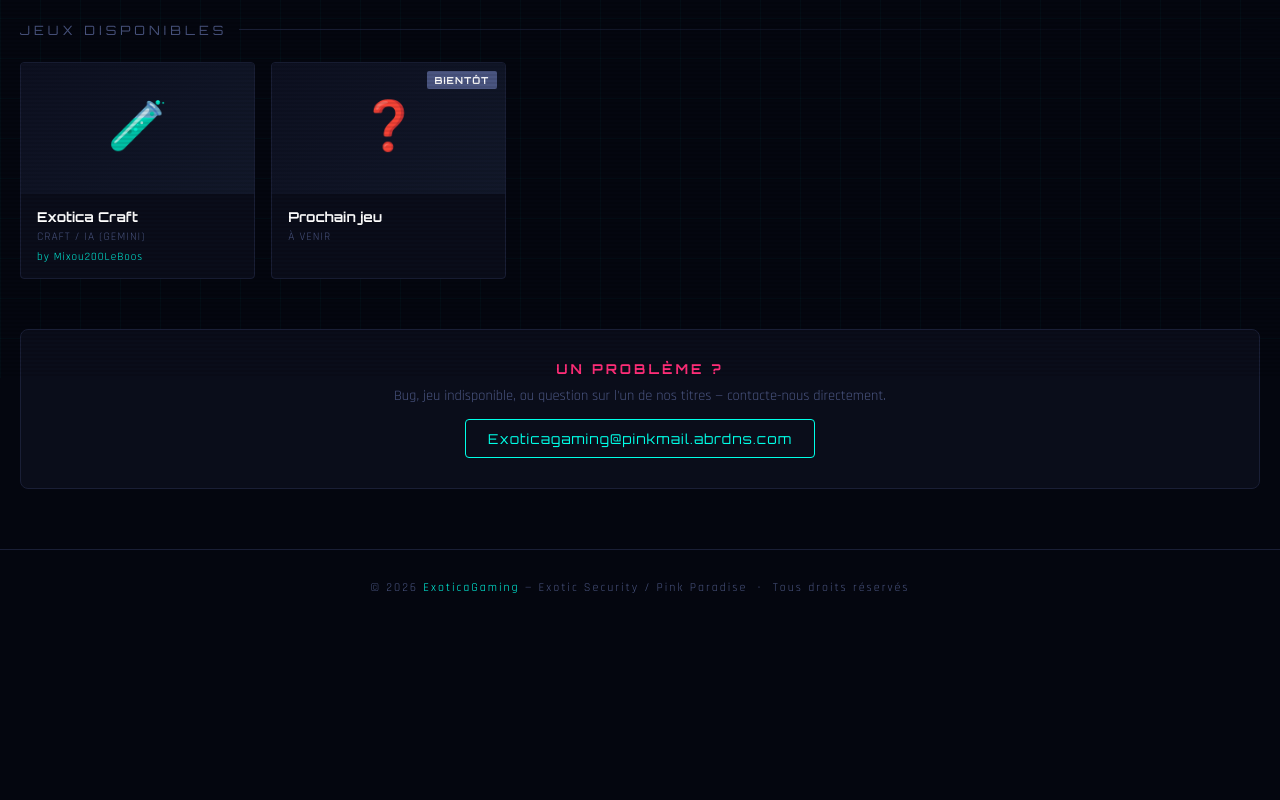
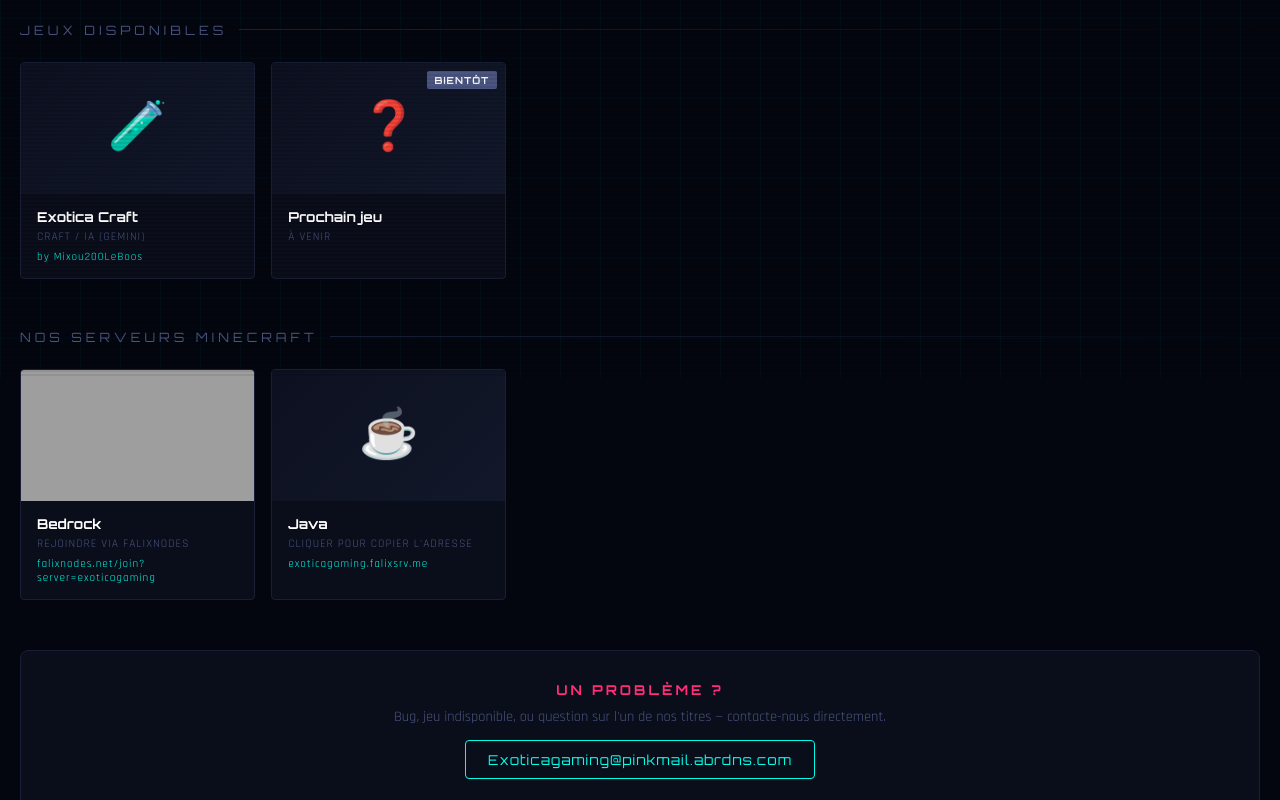
Before and after one commit to ExoticSecurityWeb/ExoticaGaming, a plain HTML site: page index.html in a window 1280 px wide. Shown: the part 422-1222 px from the top of the page. Before the commit the page ends 1047 px from the top, so only its background shows below. Drawn offline with Linux system fonts and the light colour scheme; grey boxes are pictures that could not be loaded.

Commit message:
Add Minecraft servers section to index.html
Added Minecraft server section with game cards for Bedrock and Java editions.

```diff
--- a/index.html
+++ b/index.html
@@ -372,6 +372,29 @@
   <div class="section-title">Jeux disponibles</div>
   <div class="games-grid" id="gamesGrid"></div>
 
+  <div class="section-title" style="margin-top:50px;">Nos Serveurs Minecraft</div>
+  <div class="games-grid">
+    <a class="game-card" href="https://falixnodes.net/join?server=exoticagaming" target="_blank" rel="noopener">
+      <div class="game-thumb-placeholder" style="padding:0;">
+        <img src="https://static.wikia.nocookie.net/minecraft_fr_gamepedia/images/c/c2/Bedrock_Revision_1.png/revision/latest?cb=20191220101316" alt="Bedrock" style="width:100%;height:100%;object-fit:cover;" />
+      </div>
+      <div class="play-overlay"><div class="play-btn-icon">▶</div></div>
+      <div class="game-info">
+        <div class="game-name">Bedrock</div>
+        <div class="game-meta">Rejoindre via FalixNodes</div>
+        <div class="game-dev">falixnodes.net/join?server=exoticagaming</div>
+      </div>
+    </a>
+    <div class="game-card" style="cursor:default;" onclick="navigator.clipboard.writeText('exoticagaming.falixsrv.me')">
+      <div class="game-thumb-placeholder">☕</div>
+      <div class="game-info">
+        <div class="game-name">Java</div>
+        <div class="game-meta">Cliquer pour copier l'adresse</div>
+        <div class="game-dev">exoticagaming.falixsrv.me</div>
+      </div>
+    </div>
+  </div>
+
   <div class="contact-box">
     <h2>Un problème ?</h2>
     <p>Bug, jeu indisponible, ou question sur l'un de nos titres — contacte-nous directement.</p>
```
